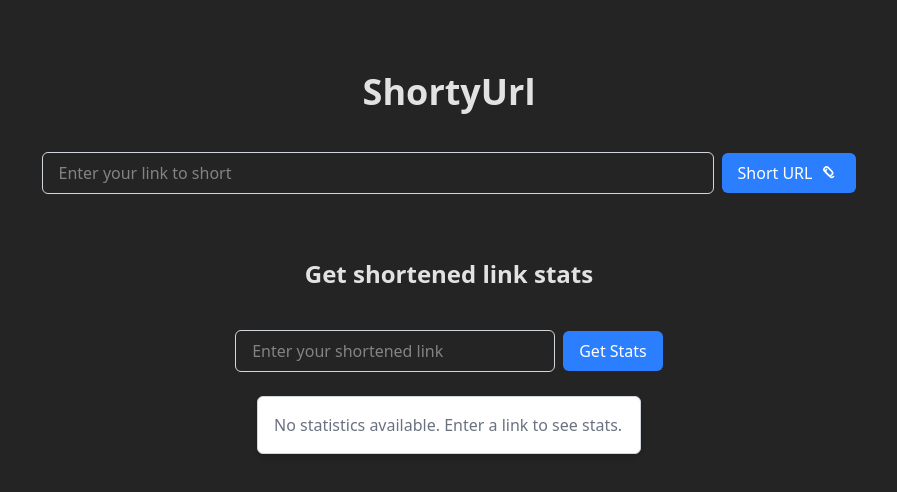
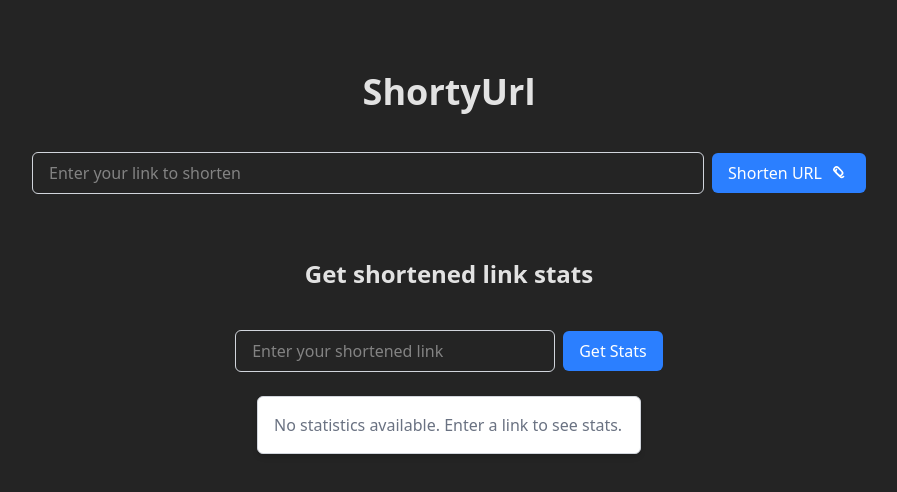
Before and after one commit to JuandiGo1/shortyUrl, a React (Vite) app: page / in a window 1280 px wide. Shown: the top 492 px of the page, without its empty margins (191-1088 px from the left). Built offline with nearby package versions, Linux system fonts and the light colour scheme.

Commit message:
fix: update btn shorten text

```diff
--- a/src/components/ShortyBar.tsx
+++ b/src/components/ShortyBar.tsx
@@ -33,7 +33,7 @@ const ShortyBar: React.FC = () => {
       <div className="flex items-center space-x-2 mb-6">
         <input
           type="text"
-          placeholder="Enter your link to short"
+          placeholder="Enter your link to shorten"
           value={link}
           onChange={(e) => setLink(e.target.value)}
           className="px-4 py-2 border border-gray-300 rounded-md focus:outline-none focus:ring-2 focus:ring-blue-500 w-2xl"
@@ -42,7 +42,7 @@ const ShortyBar: React.FC = () => {
           onClick={handleShortenLink}
           className="cursor-pointer flex items-center px-4 py-2 bg-blue-500 text-white rounded-md hover:bg-blue-600 focus:outline-none focus:ring-2 focus:ring-blue-500"
         >
-          <span className="mr-2">Short URL</span>
+          <span className="mr-2">Shorten URL</span>
           <svg
             xmlns="http://www.w3.org/2000/svg"
             fill="none"
```
